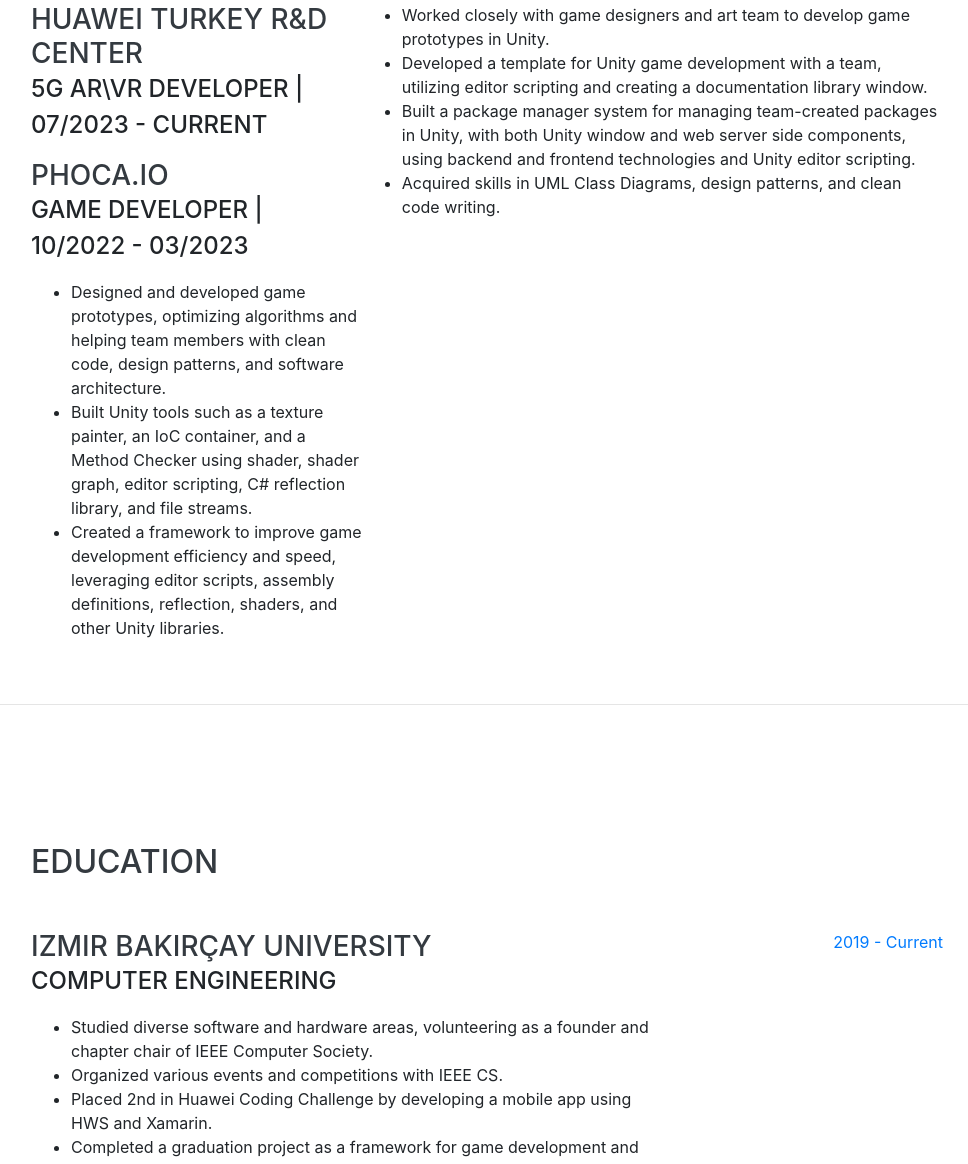
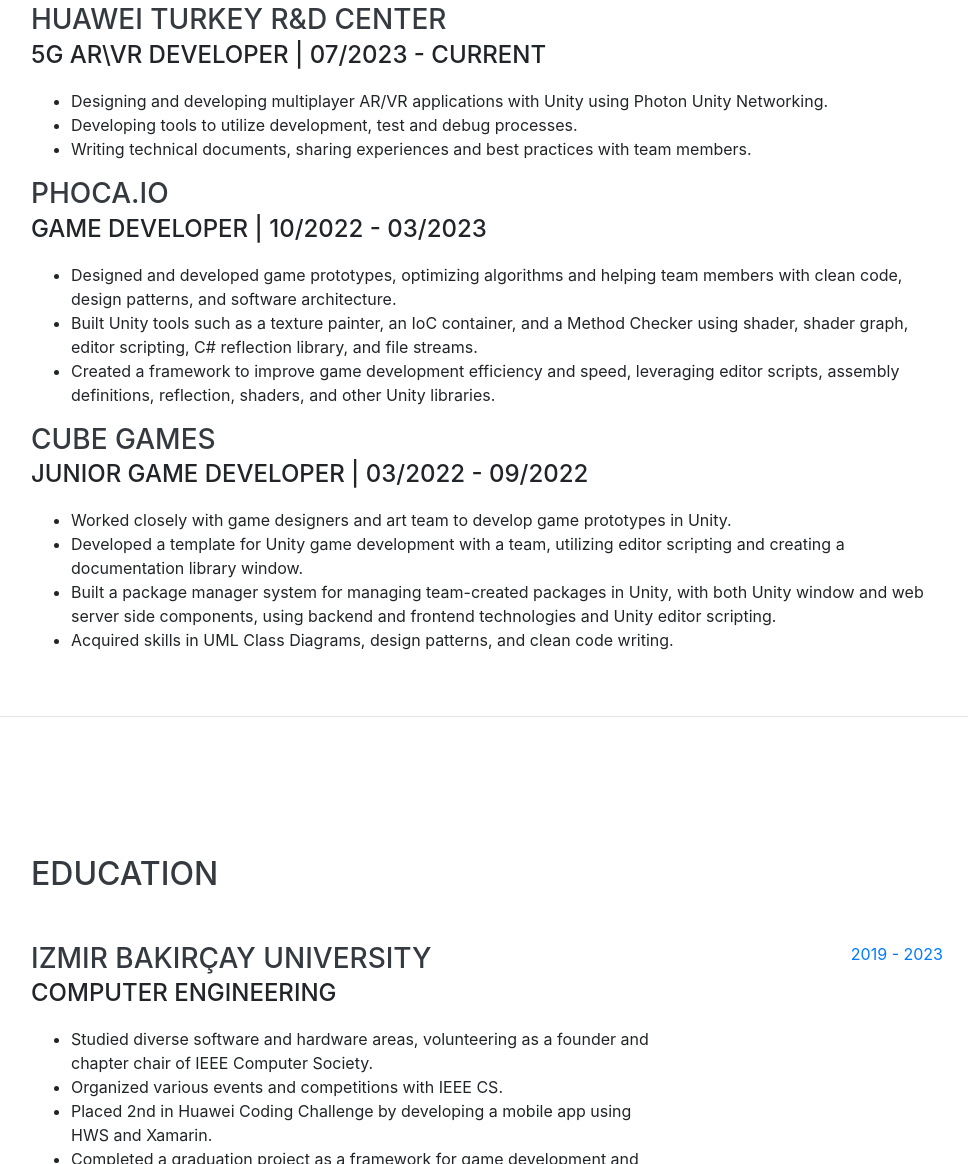
Before and after one commit to Fatihprlg/fatihprlg.github.io, a website with bundled scripts: page index.html in a window 1280 px wide. Shown: the part 932-2096 px from the top of the page, without its empty margins (289-1257 px from the left). Built offline with nearby package versions, Linux system fonts and the light colour scheme; a web font is replaced by a local one.

Commit message:
Update index.html

```diff
--- a/index.html
+++ b/index.html
@@ -103,17 +103,17 @@
       <div class="w-100">
         <h2 class="mb-5">Experience</h2>
 
-        <div class="resume-item d-flex flex-column flex-md-row justify-content-between">
-        <div class="resume-content">
+          <div class="resume-content">
             <h3 class="mb-0">Huawei Turkey R&D Center</h3>
             <div class="subheading mb-3">
               <p>5G AR\VR DEVELOPER | 07/2023 - Current</p>
             </div>
             <ul>
-
+              <li>Designing and developing multiplayer AR/VR applications with Unity using Photon Unity Networking.</li>
+              <li>Developing tools to utilize development, test and debug processes.</li>
+              <li>Writing technical documents, sharing experiences and best practices with team members.</li>
             </ul>
           </div>
-        </div>
           <div class="resume-content">
             <h3 class="mb-0">Phoca.io</h3>
             <div class="subheading mb-3">
@@ -131,7 +131,6 @@
                 reflection, shaders, and other Unity libraries.</li>
             </ul>
           </div>
-        </div>
         <div class="resume-content">
           <h3 class="mb-0">Cube Games</h3>
           <div class="subheading mb-3">
@@ -145,6 +144,7 @@
               web server side components, using backend and frontend technologies and Unity editor scripting.</li>
             <li>Acquired skills in UML Class Diagrams, design patterns, and clean code writing.</li>
           </ul>
+        </div>
         </div>
       </div>
 
@@ -176,7 +176,7 @@
             </ul>
           </div>
           <div class="resume-date text-md-right">
-            <span class="text-primary">2019 - Current</span>
+            <span class="text-primary">2019 - 2023</span>
 
           </div>
         </div>
```
